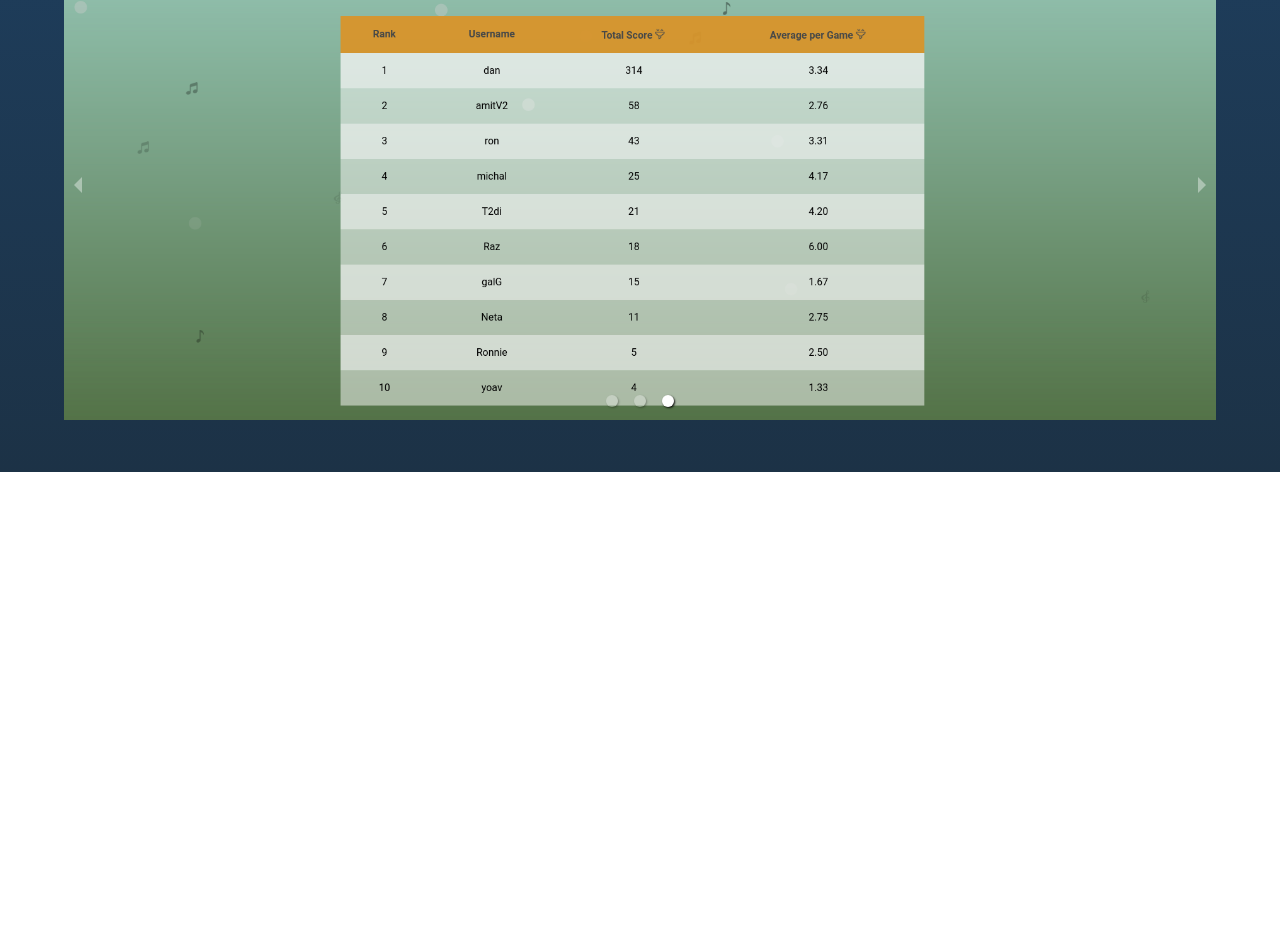
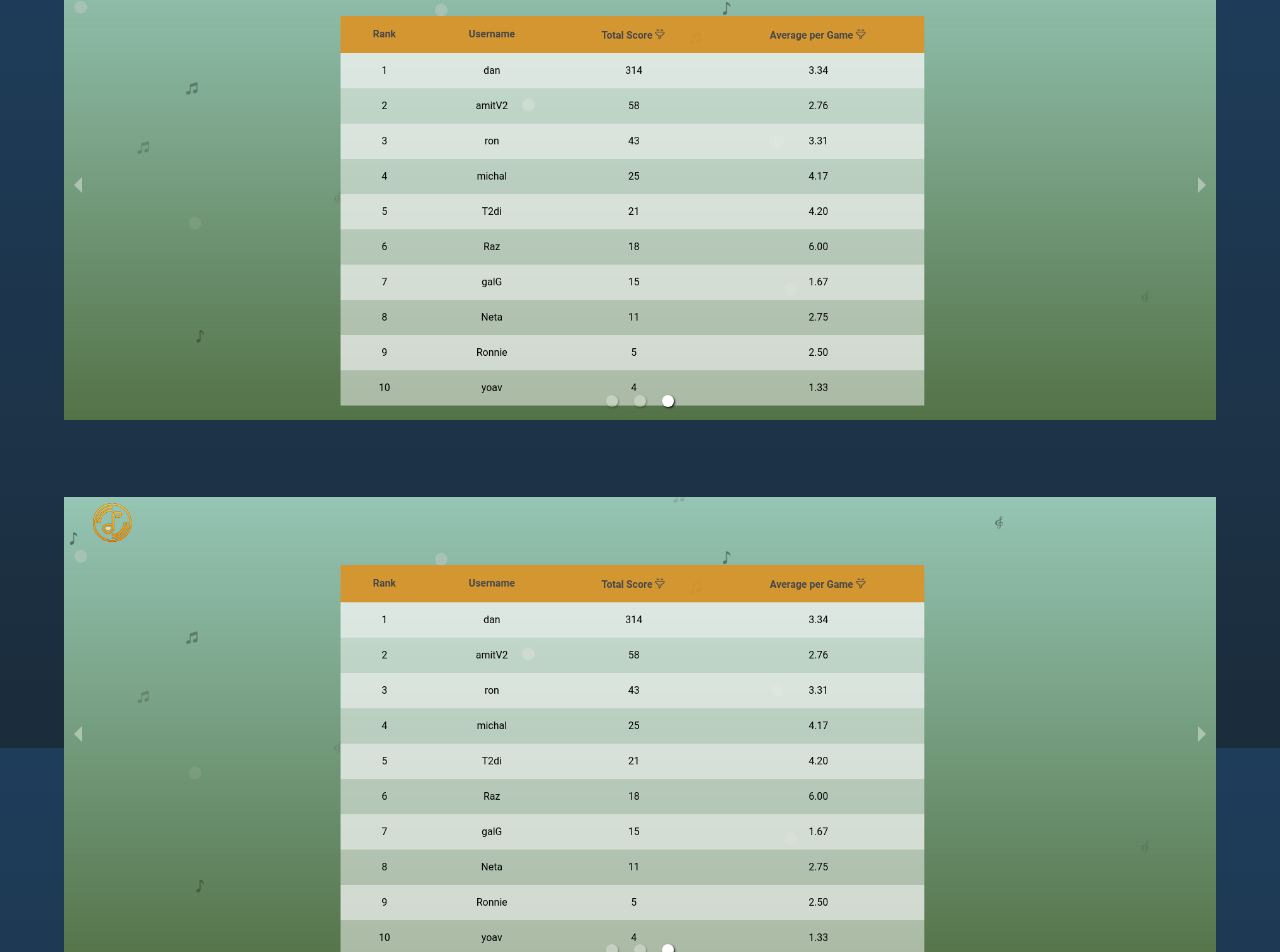
Before and after one commit to Dangert/portfolio, a React (Create React App) app: page / in a window 1280 px wide. Shown: the part 852-1804 px from the top of the page. Before the commit the page ends 1324 px from the top, so only its background shows below. Built offline with nearby package versions, Linux system fonts and the light colour scheme.

Commit message:
add animation to card details

```diff
--- a/package.json
+++ b/package.json
@@ -7,11 +7,12 @@
     "@testing-library/react": "^11.2.2",
     "@testing-library/user-event": "^12.6.0",
     "aos": "^2.3.4",
+    "aphrodite": "^2.4.0",
     "react": "^17.0.1",
+    "react-animations": "^1.0.0",
     "react-dom": "^17.0.1",
     "react-responsive-carousel": "^3.2.11",
     "react-scripts": "4.0.1",
-    "react-transition-group": "^4.4.1",
     "web-vitals": "^0.2.4"
   },
   "scripts": {
--- a/src/App.js
+++ b/src/App.js
@@ -1,11 +1,18 @@
+import React, { useEffect } from "react";
 import './App.css';
 import below from './assets/below.png';
-import ProjectCard from './components/ProjectCard'
+import ProjectCard from './components/ProjectCard';
+import AOS from 'aos';
+import "aos/dist/aos.css";
 import pianoApp1 from './assets/piano-app/1.png';
 import pianoApp2 from './assets/piano-app/2.png';
 import pianoApp3 from './assets/piano-app/3.png';
 
-function App() {
+function App(props) {
+
+  useEffect(() => {
+    AOS.init({ duration: 2000 });
+  }, []);
 
   return (
     <div className="App">
@@ -18,7 +25,8 @@ function App() {
         <img className='below' alt='below' src={below}/>
       </div>
 
-      <ProjectCard title={"Guess the Note"} text={"A cool game for those who want to challenge their relative pitch!\nEach round, the player is given a random musical note (a pitch) and the sooner they get it, the more points they win. They can go for harder levels and win even more points.\nThe top 10 scorers appear in the prestigious \"Hall of Fame\" table."}
+      <div data-aos="fade-up">
+        <ProjectCard title={"Guess the Note"} text={"A cool game for those who want to challenge their relative pitch!\nEach round, the player is given a random musical note (a pitch) and they need to find it on the piano. The least guesses it takes them, the more points they win. They can go for more difficult levels and win even more points.\nThe ten best scorers get a spot in the prestigious \"Top 10\"."}
         images={[
           pianoApp1,
           pianoApp2,
@@ -30,6 +38,22 @@ function App() {
           {name: 'server code', href: 'https://github.com/Dangert/piano-api'}
         ]}
         tools={[{name: 'ReactJS', class: 'react'}, {name: 'Node.js', class: 'nodejs'}, {name: 'PostgreSQL', class: 'postgres'}]}/>
+      </div>
+
+      <div data-aos="fade-up">
+        <ProjectCard title={"Guess the Note"} text={"A cool game for those who want to challenge their relative pitch!\nEach round, the player is given a random musical note (a pitch) and they need to find it on the piano. The least guesses it takes them, the more points they win. They can go for more difficult levels and win even more points.\nThe ten best scorers get a spot in the prestigious \"Top 10\"."}
+        images={[
+          pianoApp1,
+          pianoApp2,
+          pianoApp3,
+        ]}
+        links={[
+          {name: 'website', href: 'https://guess-the-note.herokuapp.com/'},
+          {name: 'UI code', href: 'https://github.com/Dangert/piano-app'},
+          {name: 'server code', href: 'https://github.com/Dangert/piano-api'}
+        ]}
+      tools={[{name: 'ReactJS', class: 'react'}, {name: 'Node.js', class: 'nodejs'}, {name: 'PostgreSQL', class: 'postgres'}]}/>
+      </div>
 
     </div>
   );
--- a/src/components/ProjectCard.css
+++ b/src/components/ProjectCard.css
@@ -5,7 +5,6 @@
 
 .project-card {
   margin: 0 5%;
-  margin-bottom: 4%;
   position: relative;
 }
 
@@ -99,3 +98,7 @@ h2 {
 .postgres {
   background-color: rgba(0, 255, 153, 0.5);
 }
+
+.card-space {
+  padding-top: 6%;
+}
--- a/src/components/ProjectCard.js
+++ b/src/components/ProjectCard.js
@@ -1,21 +1,34 @@
-import React, { useState, useEffect } from "react";
+import React, { useState } from "react";
 import "react-responsive-carousel/lib/styles/carousel.min.css"; // requires a loader
 import { Carousel } from 'react-responsive-carousel';
 import './ProjectCard.css';
-import AOS from 'aos';
-import "aos/dist/aos.css";
-//import ReactCSSTransitionGroup from 'react-transition-group';
+
+import { fadeIn, fadeInDown, fadeInUp } from 'react-animations';
+import { StyleSheet, css } from 'aphrodite';
+const ANIMATION_DURATION = '1s';
+
+const styles = StyleSheet.create({
+  fadeIn: {
+    animationName: fadeIn,
+    animationDuration: ANIMATION_DURATION
+  },
+  fadeInDown: {
+    animationName: fadeInDown,
+    animationDuration: ANIMATION_DURATION
+  },
+  fadeInUp: {
+    animationName: fadeInUp,
+    animationDuration: ANIMATION_DURATION
+  }
+})
 
 function ProjectCard(props) {
   const { title, text, images, links, tools } = props;
   const [mouseIsOver, setMouseOver] = useState(false);
 
-  useEffect(() => {
-    AOS.init({ duration: 2000 });
-  }, []);
-
   return (
-    <div data-aos="fade-up" className="project-card" onMouseEnter={() => {setMouseOver(true)}} onMouseLeave={() => {setMouseOver(false)}}>
+    <div>
+      <div className="project-card" onMouseEnter={() => {setMouseOver(true)}} onMouseLeave={() => {setMouseOver(false)}}>
         <Carousel autoPlay interval="2500" infiniteLoop showStatus={false} showThumbs={false}>
         {
           images.map((img, i) => {
@@ -25,17 +38,23 @@ function ProjectCard(props) {
         </Carousel>
         {
           mouseIsOver ?
-          <div className="layer">
-            <h2>{title}</h2>
-              <div className='tools'>
+            <div className={"layer "}>
+              <h2 className={css(styles.fadeInDown)}>{title}</h2>
+                <div className={"tools " + css(styles.fadeIn)}>
                 {
                   tools.map((tool, j) => {
-                  return <span key={j} className={'tool ' + tool.class}>{tool.name}</span>
+                    const toolStyle = StyleSheet.create({
+                      toolFadeIn: {
+                        animationName: fadeIn,
+                        animationDuration: '' + 1*(tools.length - j) + 's'
+                      }
+                    })
+                    return <span key={j} className={'tool ' + tool.class + ' ' + css(toolStyle.toolFadeIn)}>{tool.name}</span>
                   })
                 }
                 </div>
-            <p>{text}</p>
-            <div className="links">
+              <p className={css(styles.fadeIn)}>{text}</p>
+              <div className={"links " + css(styles.fadeInUp)}>
                 {
                   links.map((link, k) => {
                     return <a className='link' key={k} href={link.href}>{'view ' + link.name}</a>
@@ -46,6 +65,9 @@ function ProjectCard(props) {
           : null
         }
       </div>
+      <div className='card-space'>
+      </div>
+    </div>
   );
 }
 
```
Also changed, not shown: 2 other files (tests, documents, lock files or other folders). Lines whose indentation alone changed are shown as unchanged.
